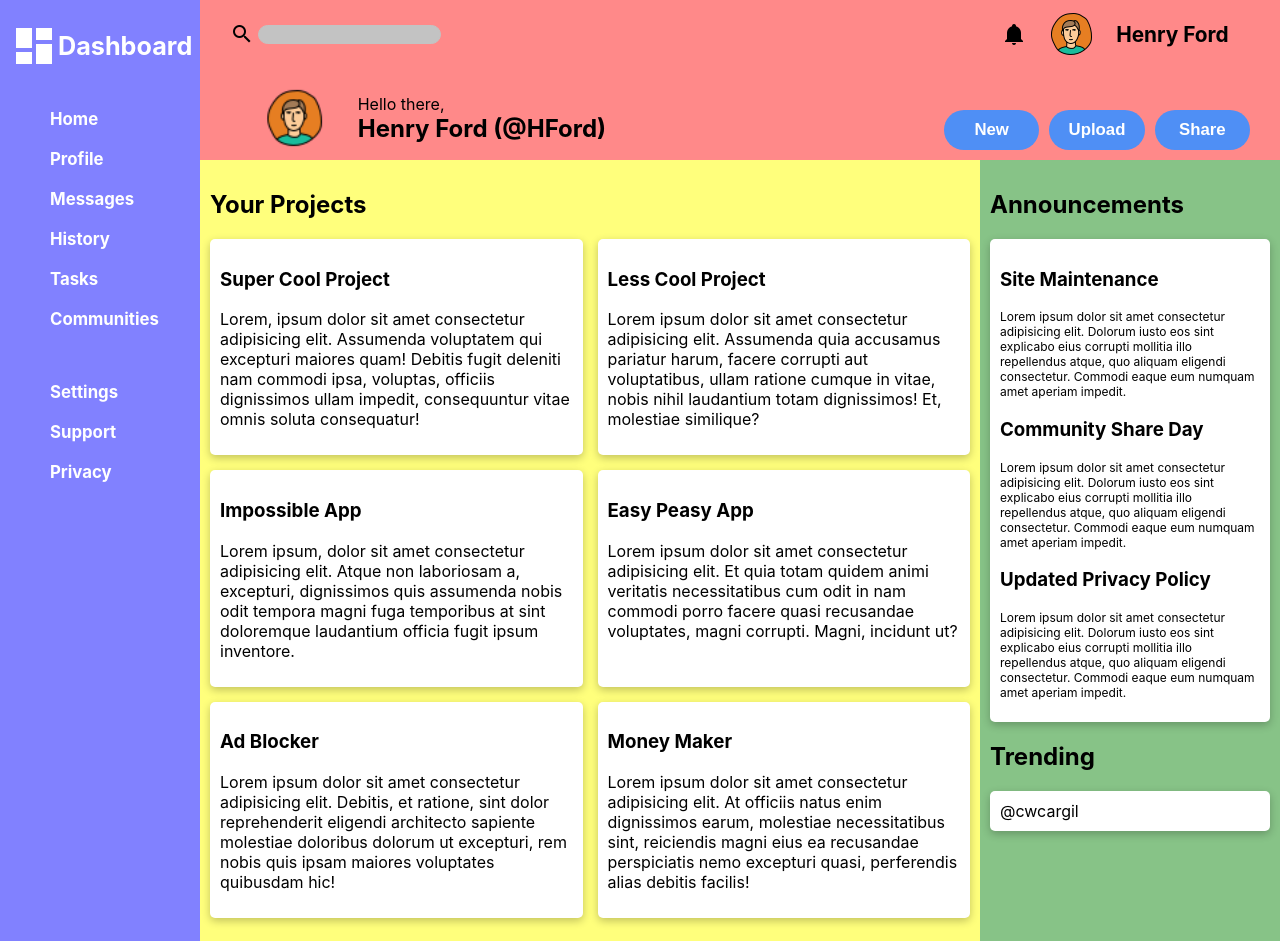
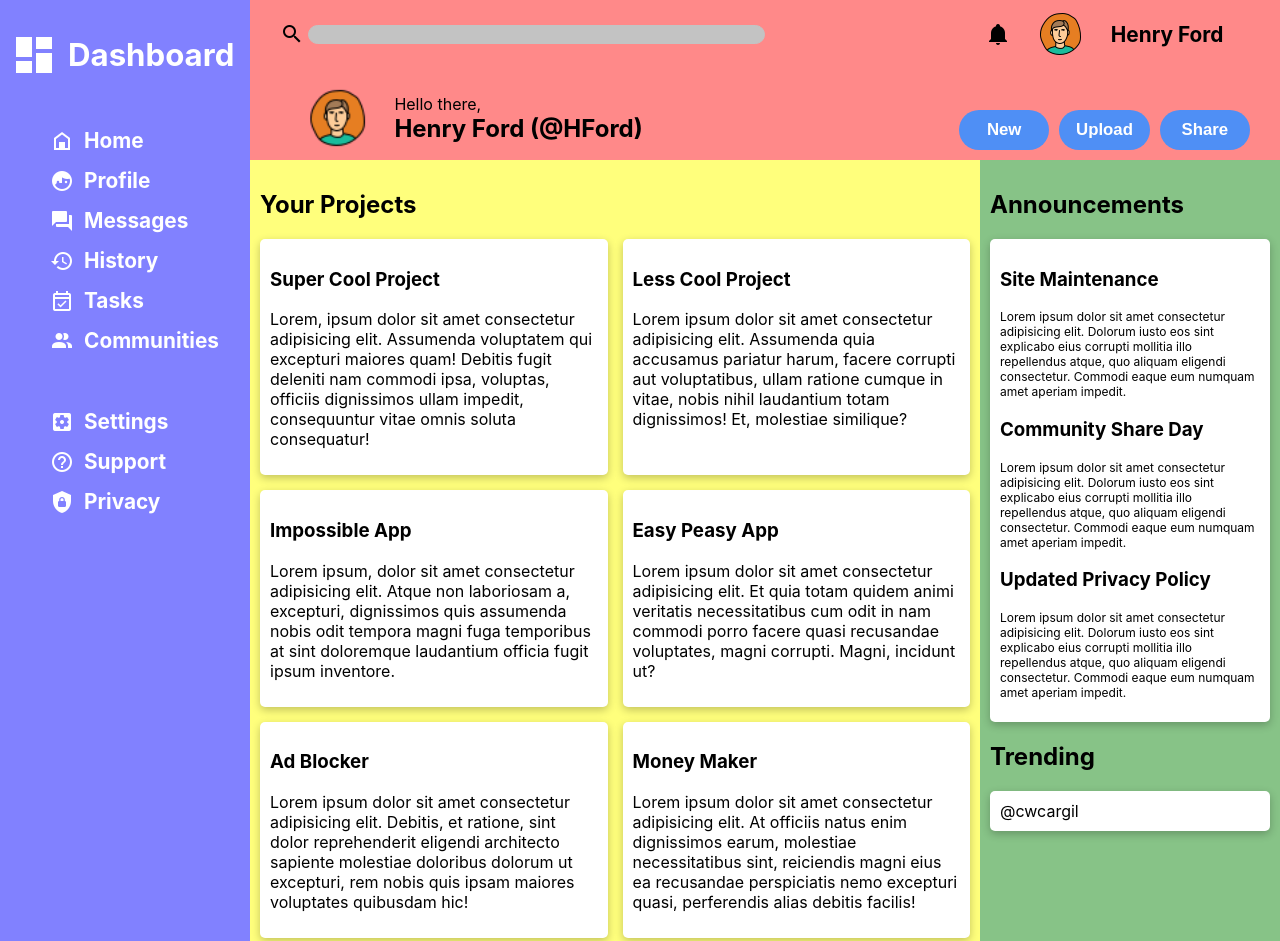
Before and after one commit to corbincargil/dashboard-example, a plain HTML site: page index.html in a window 1280 px wide. Shown: the top 941 px of the page. Drawn offline with Linux system fonts and the light colour scheme.

Commit message:
updated formatting of the sidebar

```diff
--- a/index.html
+++ b/index.html
@@ -46,19 +46,46 @@
             </div>
             <div class="links">
                 <ul>
+                    <div class="nav-comp">
+                        <img src="./icons/home-variant-outline.png" alt="">
                         <li class="link">Home</li>
+                    </div>
+                    <div class="nav-comp">
+                        <img src="./icons/face-man-profile.png" alt="">
                         <li class="link">Profile</li>
+                    </div>
+                    <div class="nav-comp">
+                        <img src="./icons/forum.png" alt="">
                         <li class="link">Messages</li>
+                    </div>
+                    <div class="nav-comp">
+                        <img src="./icons/history.png" alt="">
                         <li class="link">History</li>
+                    </div>
+                    <div class="nav-comp">
+                        <img src="./icons/calendar-check-outline.png" alt="">
                         <li class="link">Tasks</li>
+                    </div>
+                    <div class="nav-comp">
+                        <img src="./icons/account-multiple.png" alt="">
                         <li class="link">Communities</li>
+                    </div>
                 </ul>
             </div>
             <div class="preferences">
                 <ul>
+                    <div class="nav-comp">
+                        <img src="./icons/cog-box.png" alt="">
                         <li class="link">Settings</li>
+                    </div>
+                    <div class="nav-comp">
+                        <img src="./icons/help-circle-outline.png" alt="">
                         <li class="link">Support</li>
+                    </div>
+                    <div class="nav-comp">
+                        <img src="./icons/shield-lock.png" alt="">
                         <li class="link">Privacy</li>
+                    </div>
                 </ul>
             </div>
         </div>
--- a/styles.css
+++ b/styles.css
@@ -15,7 +15,7 @@ body{
 
 div.dashboard-wrapper{
     display: grid;
-    grid-template-columns: minmax(160px,200px) 2fr minmax(200px,300px);
+    grid-template-columns: minmax(235px,250px) 2fr minmax(200px,300px);
     grid-template-rows: minmax(150px,160px) 2fr 2fr .5fr;
 }
 
@@ -37,13 +37,16 @@ div.header{
 }
 
 .search-bar{
+    grid-area: 1/1/2/6;
     display: flex;
     align-items: center;
+    justify-content: space-between;
     gap: 4px;
 }
 
 .search-bar input{
     border-radius: 12px;
+    flex: 1 1 700px;
     border: 1px solid var(--main-bg-color);
     background-color: var(--main-bg-color);
 }
@@ -101,7 +104,7 @@ div.nav{
     flex-direction: column;
     color: var(--secondary-bg-color);
     font-weight: 700;
-    font-size: 1.05rem
+    font-size: 1.3rem;
 }
 
 .nav ul li{
@@ -109,9 +112,13 @@ div.nav{
     line-height: 40px;
 }
 
-.nav-comp{
+.nav-comp, .nav-comp li{
     display: flex;
     align-items: center;
+}
+
+.nav-comp img{
+    margin-right: 10px;
 }
 
 div.projects-container{
```
Lines whose indentation alone changed are shown as unchanged.
